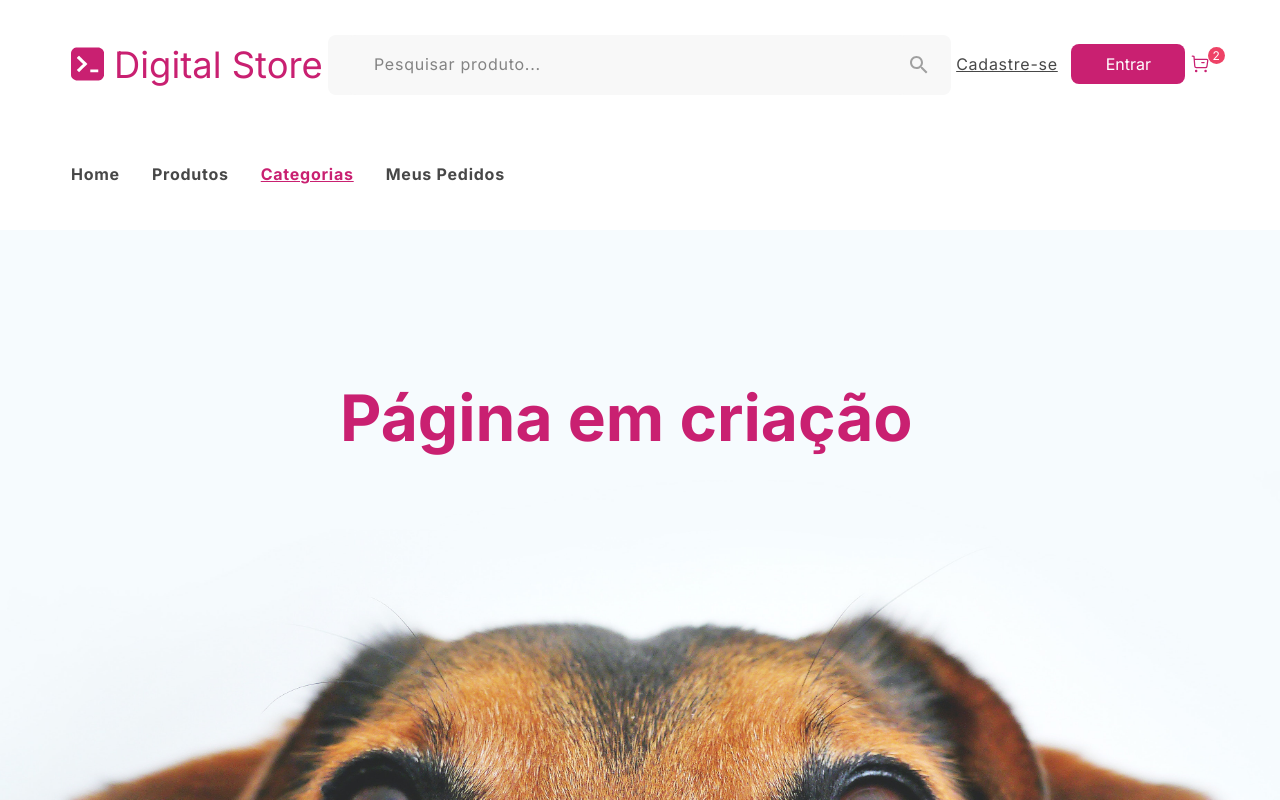
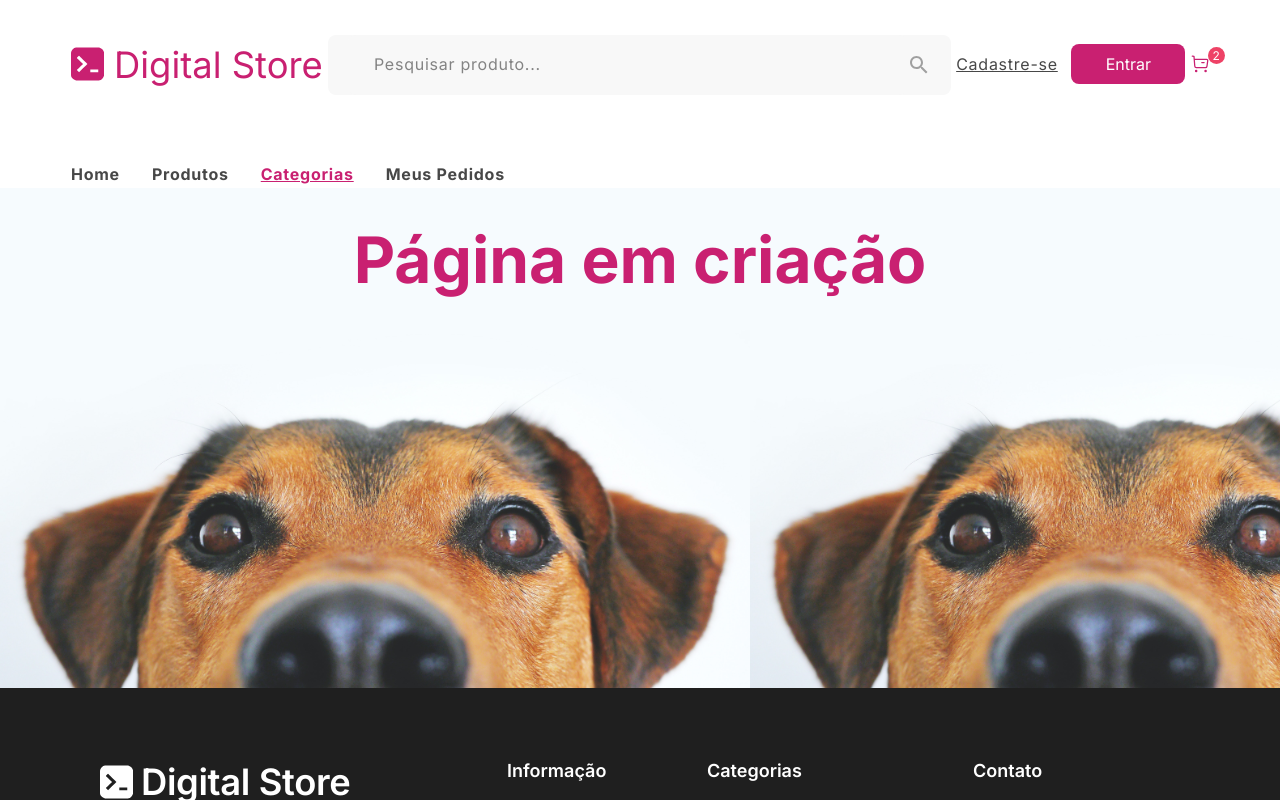
Before and after one commit to SergioFerreiraFilho/Digital-Store, a React (Create React App) app: page /categorias in a window 1280 px wide. Shown: the top 800 px of the page. Built offline with nearby package versions, Linux system fonts and the light colour scheme.

Commit message:
Deixando mais saboroso

```diff
--- a/src/components/Footer/index.js
+++ b/src/components/Footer/index.js
@@ -1,26 +1,29 @@
+import { useState, useEffect } from 'react';
+import { useNavigate } from 'react-router-dom';
 import logoface from '../../assets/Footer/logoface.svg';
 import logoinsta from '../../assets/Footer/logoinsta.svg';
 import logott from '../../assets/Footer/logott.svg';
 import logofooter from '../../assets/Footer/logofooter.svg'
 import "./style.css";
 
-const footerLayoute = (a ,b, c) => {
-    if ( a === location.pathname || b === location.pathname){
-        return "layoutFooter";
-    } else if(c === location.pathname) {
-        return "footer-home";
-    }else {
-        return  "footer-principal";
-    }
 
 
+export default function Footer () {
 
+    const [footer, setFooter] = useState("footer-principal")
+    const navigate = useNavigate()
+    useEffect(() => {
+            if ( '/cadastrar' === location.pathname || '/login' === location.pathname){
+                setFooter("layoutFooter")
+            } else if( '/' === location.pathname) {
+                setFooter("footer-home")
+            }else {
+                setFooter("footer-principal")
+            }
+    },[navigate])
 
-}
-
-export default function Footer () {
     return (
-        <section className={footerLayoute('/cadastrar', '/login', '/')}>
+        <section className={footer}>
             <div className='div-margin-padrao'>
                 <div className="div-digitalstore">
                     <div className='div-footer-img'>
--- a/src/components/Login/styles.css
+++ b/src/components/Login/styles.css
@@ -1,6 +1,5 @@
 .gradiente {
     display: flex;
-    width: 1440px;
     height: 1477px;
     background-color: #B5B6F2;;
     background-image: url("fundo.png");
--- a/src/components/Produtos/ListaProdutos/index.js
+++ b/src/components/Produtos/ListaProdutos/index.js
@@ -1,4 +1,4 @@
-import img from '../../../assets/ProdutosEmAlta/img-tennis-colecao.png';
+import img from '../../../assets/ProdutosEmAlta/img-tennis-colecao2.png';
 import './style.css'
 
 
--- a/src/components/Produtos/ListaProdutos/style.css
+++ b/src/components/Produtos/ListaProdutos/style.css
@@ -14,6 +14,7 @@
 }
 
 .itens {
+    margin: 10px;
     width: 300px;
     height: 480px;
     position: relative;
--- a/src/pages/Categorias/index.js
+++ b/src/pages/Categorias/index.js
@@ -1,10 +1,8 @@
-import imgCategoria from '../../assets/categoria/pexels-lumn-406014.jpg';
 import './styles.css'
 
 export default function Categorias () {
     return (
         <div className='caixaCategoria'>
-            <img  width='100%' src={imgCategoria}/>
             <h1 className='imagemCategoria'>Página em criação</h1>
 
         </div>
--- a/src/pages/Categorias/styles.css
+++ b/src/pages/Categorias/styles.css
@@ -1,15 +1,15 @@
 .imagemCategoria{
     font-weight: 700;
-    position: relative;
-    top: -700px;
-    width: 600px;
     font-size: 4rem;
-    margin: 0 auto;
+    margin: 40px auto;
     font-family: 'Inter';
     color: #C92071;
 }
 
 .caixaCategoria {
-    margin-top: 42px;
-    height: 900px;
+    height: 500px;
+    background-image: url('../../assets/categoria/pexels-lumn-406014.jpg');
+    background-size: contain;
+    display: flex;
+
 }
```
